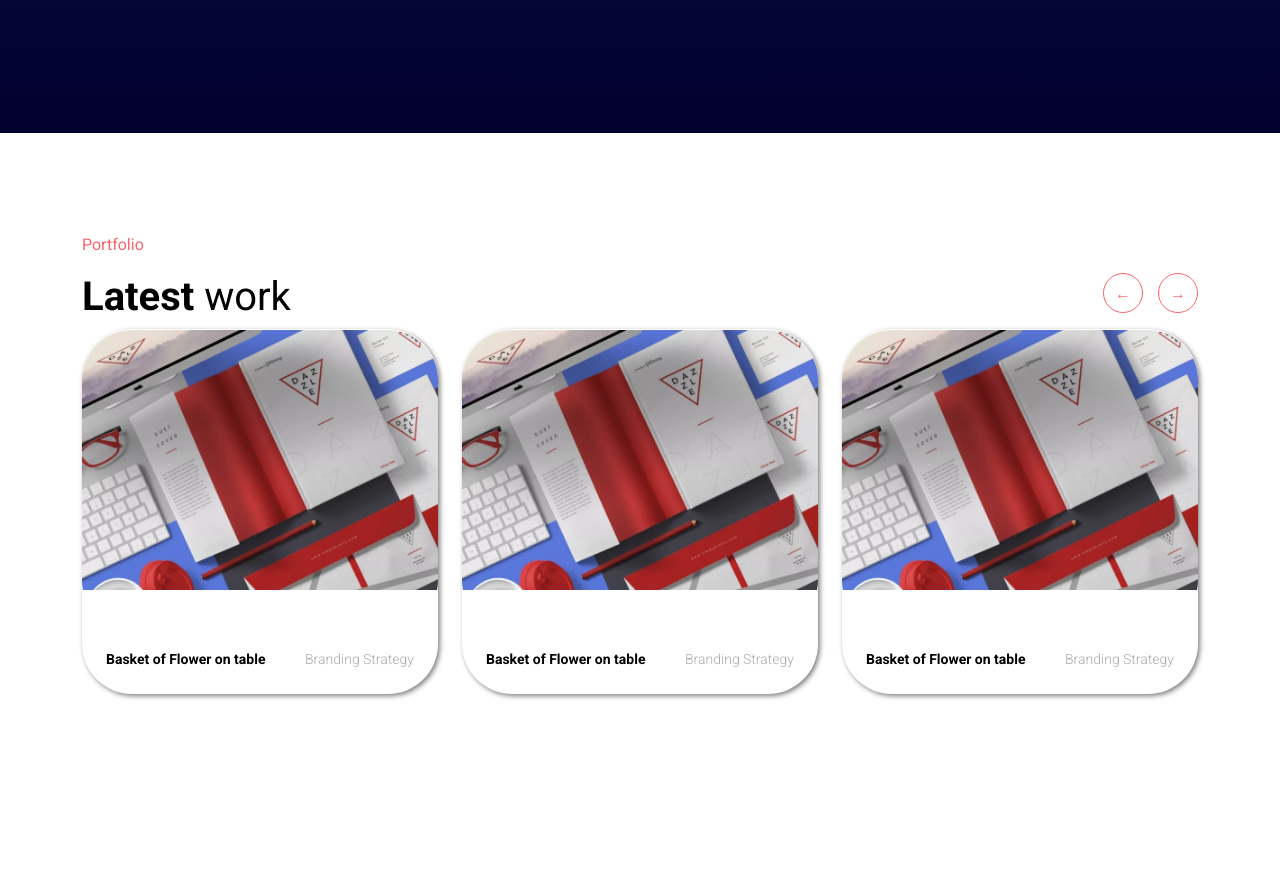
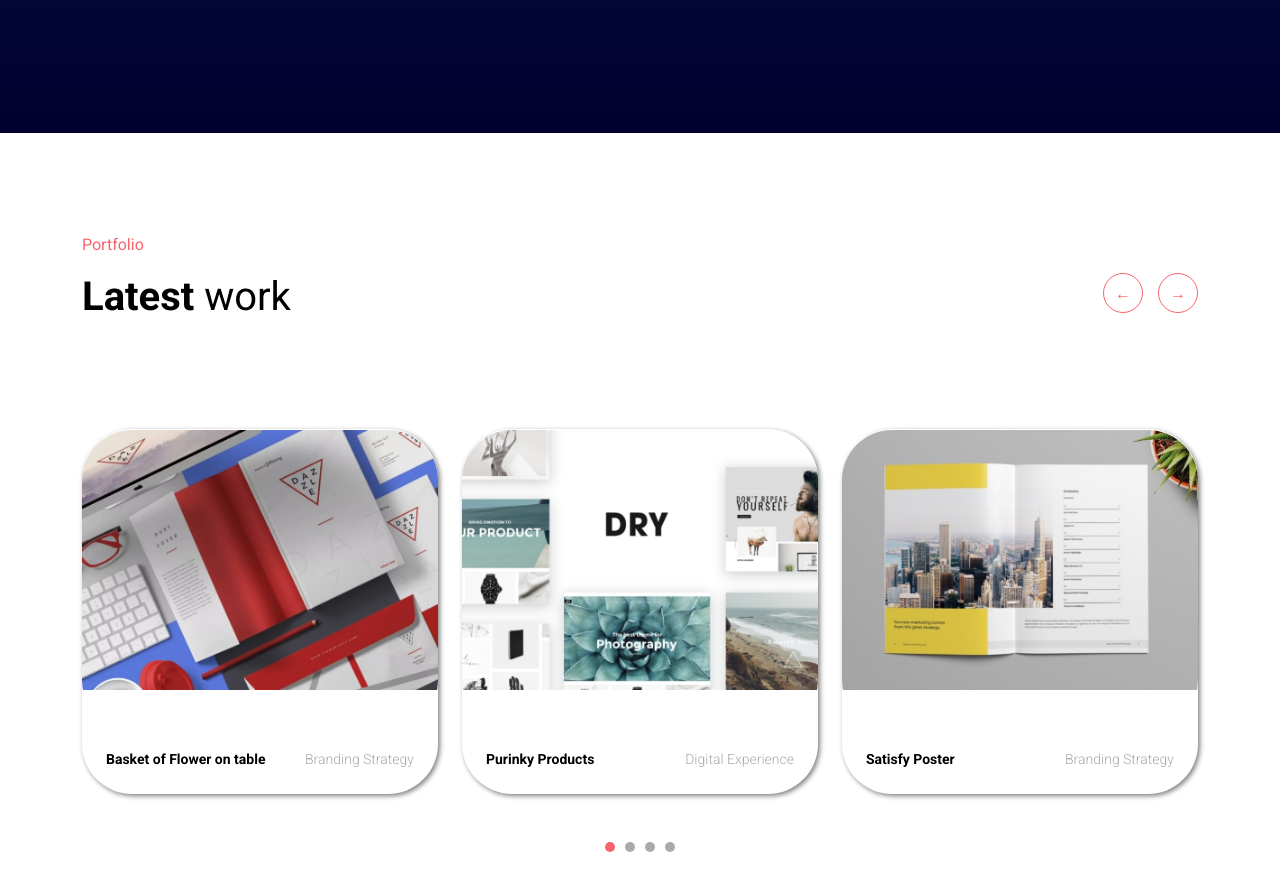
Before and after one commit to Evanflow89/proj-html-vuejs, a Vue app: page / in a window 1280 px wide. Shown: the part 2100-2991 px from the top of the page. Before the commit the page ends 2842 px from the top, so only its background shows below. Built offline with nearby package versions, Linux system fonts and the light colour scheme.

Commit message:
Added fake slider carousel

```diff
--- a/src/components/sections/LatestWork.vue
+++ b/src/components/sections/LatestWork.vue
@@ -1,6 +1,6 @@
 <template>
-  <section class="latest_work">
-    <div class="container">
+  <section>
+    <div class="container latest_work">
       <p>Portfolio</p>
       <div class="row d-flex">
         <div class="col-6">
@@ -17,21 +17,33 @@
     <div class="container pb-5">
       <div class="row latest_cards">
         <div class="col-4">
-          <div class="work_card d-flex p-4">
+          <div class="work_card first d-flex p-4">
             <div class="card_text">Basket of Flower on table</div>
             <small>Branding Strategy</small>
           </div>
         </div>
         <div class="col-4">
-          <div class="work_card d-flex p-4">
-            <div class="card_text">Basket of Flower on table</div>
+          <div class="work_card second d-flex p-4">
+            <div class="card_text">Purinky Products</div>
+            <small>Digital Experience</small>
+          </div>
+        </div>
+        <div class="col-4">
+          <div class="work_card third d-flex p-4">
+            <div class="card_text">Satisfy Poster</div>
             <small>Branding Strategy</small>
           </div>
         </div>
-        <div class="col-4">
-          <div class="work_card d-flex p-4">
-            <div class="card_text">Basket of Flower on table</div>
-            <small>Branding Strategy</small>
+      </div>
+    </div>
+    <div class="container">
+      <div class="row">
+        <div class="col-12">
+          <div class="slide d-flex justify-content-center pb-5">
+            <div class="circle red"></div>
+            <div class="circle gray"></div>
+            <div class="circle gray"></div>
+            <div class="circle gray"></div>
           </div>
         </div>
       </div>
@@ -48,6 +60,7 @@ export default {
 <style lang="scss">
 .latest_work {
   padding-top: 6.25rem;
+  padding-bottom: 6.25rem;
   p {
     color: var(--text-var1);
   }
@@ -90,10 +103,7 @@ export default {
 
   .work_card::after {
     content: "";
-    background: url("../../assets/style/images/8wa60okr-1-790x576.jpg");
     position: absolute;
-    background-size: 100%;
-    background-repeat: no-repeat;
     width: 100%;
     height: 18.75rem;
     left: 0;
@@ -102,5 +112,33 @@ export default {
     z-index: 1;
     overflow: hidden;
   }
+  .work_card.first::after {
+    background: url("../../assets/style/images/8wa60okr-1-790x576.jpg");
+    background-size: 100%;
+    background-repeat: no-repeat;
+  }
+  .work_card.second::after {
+    background: url("../../assets/style/images/DRY-1-790x576.jpg");
+    background-size: 100%;
+    background-repeat: no-repeat;
+  }
+  .work_card.third::after {
+    background: url("../../assets/style/images/a247b00b-3621-470f-b4b8-b3ac46f25907-1-790x576.jpg");
+    background-size: 100%;
+    background-repeat: no-repeat;
+  }
+}
+
+.slide {
+  gap: 0.625rem;
+  .circle {
+    height: 0.625rem;
+    width: 0.625rem;
+    background-color: var(--text-gray);
+    border-radius: 50%;
+    &.red {
+      background-color: var(--text-var1);
+    }
+  }
 }
 </style>
```
